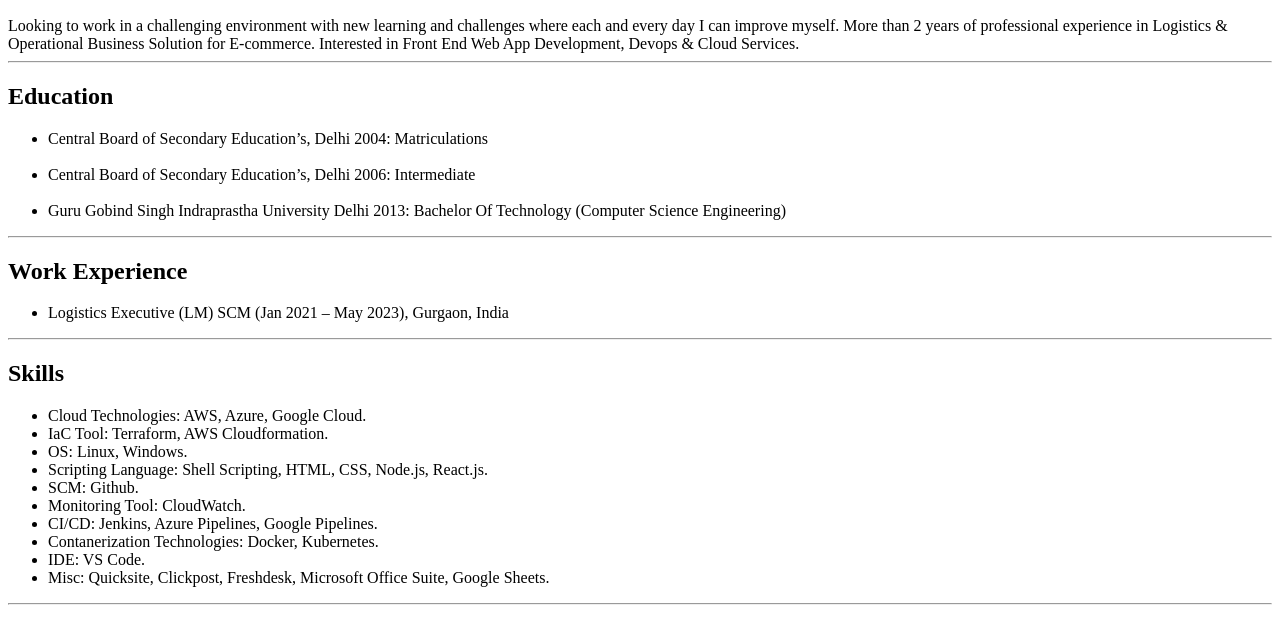
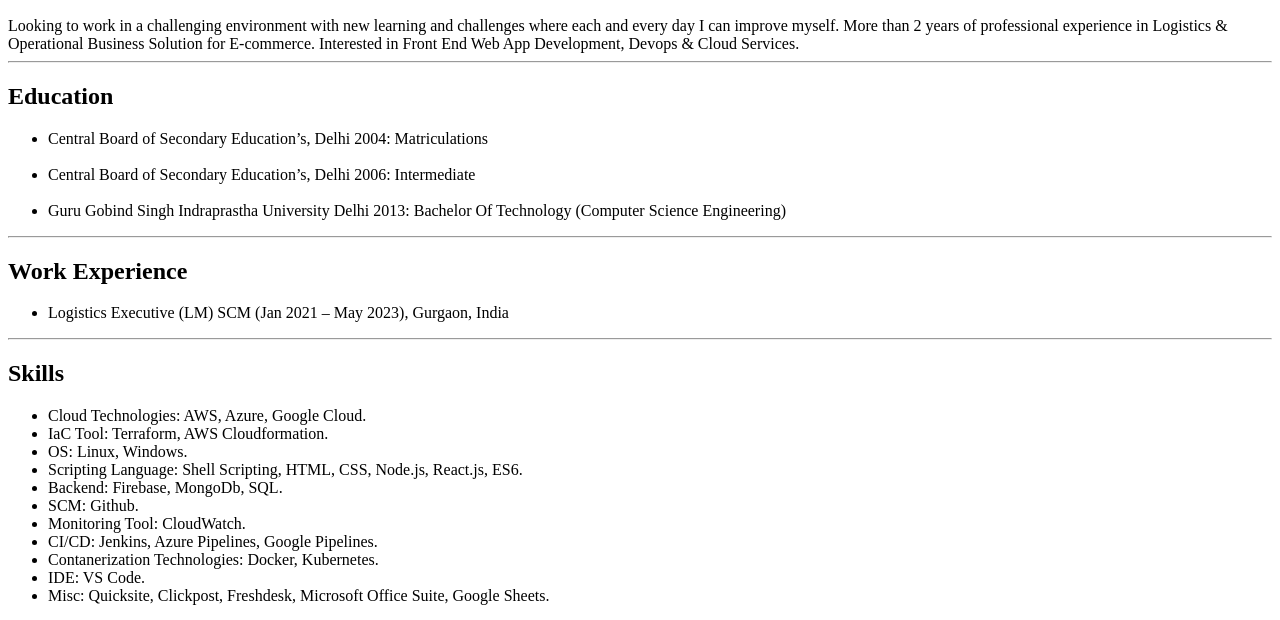
Before and after one commit to abhinav-88/Online-Resume, a plain HTML site: page index.html in a window 1280 px wide. Shown: the part 110-730 px from the top of the page. Drawn offline with Linux system fonts and the light colour scheme.

Commit message:
Developer db

```diff
--- a/index.html
+++ b/index.html
@@ -34,7 +34,8 @@
             <li>Cloud Technologies: AWS, Azure, Google Cloud.</li>
             <li>IaC Tool: Terraform, AWS Cloudformation.</li>
             <li>OS: Linux, Windows.</li>
-            <li>Scripting Language: Shell Scripting, HTML, CSS, Node.js, React.js.</li>
+            <li>Scripting Language: Shell Scripting, HTML, CSS, Node.js, React.js, ES6.</li>
+            <li>Backend: Firebase, MongoDb, SQL.</li>
             <li>SCM: Github.</li>
             <li>Monitoring Tool: CloudWatch.</li>
             <li>CI/CD: Jenkins, Azure Pipelines, Google Pipelines.</li>
```
